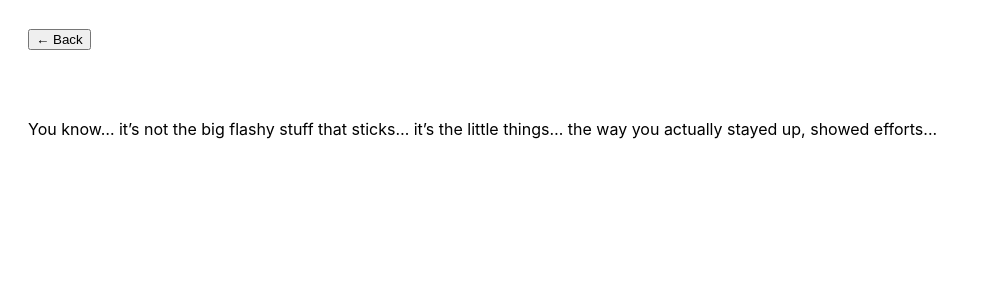
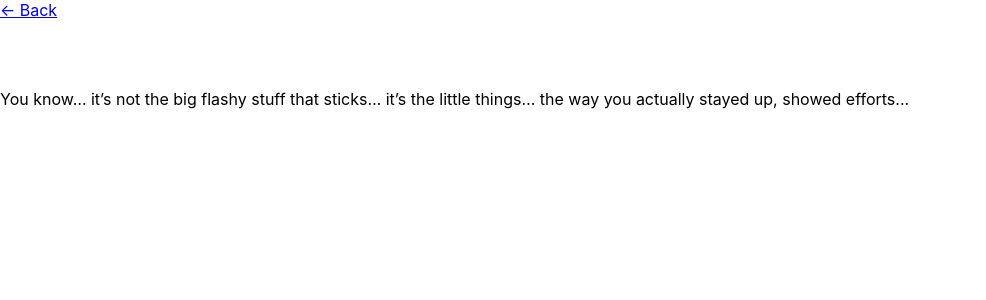
Before and after one commit to yxbudgqjdqdxq/idk, a Next.js app: page /paragraphs/0 in a window 1280 px wide. Shown: the top 300 px of the page, without its empty margins (0-986 px from the left). Built offline with nearby package versions, Linux system fonts and the light colour scheme.

Commit message:
Update [id].js

```diff
--- a/pages/paragraphs/[id].js
+++ b/pages/paragraphs/[id].js
@@ -1,22 +1,22 @@
 // pages/paragraphs/[id].js
 import { useRouter } from 'next/router'
+import Link from 'next/link'
 import paragraphs from '../../public/data/paragraphs.json'
-import Link from 'next/link'
 
 export default function ParagraphPage() {
   const router = useRouter()
   const { id } = router.query
   const p = paragraphs[id]
 
-  if (!p) return <div className="page center"><p>Loading…</p></div>
+  if (!p) return <div className="main-container"><p>Loading…</p></div>
 
   return (
-    <main className="page center" style={{ padding: 28 }}>
+    <main className="paragraph-view">
       <div className="paragraph-card">
-        <Link href="/paragraphs"><button className="back small">← Back</button></Link>
+        <Link href="/paragraphs" legacyBehavior><a className="back small">← Back</a></Link>
         <h2 className="para-title">{p.title}</h2>
         <div className="para-body">
-          { (p.text || p.content).split('\n').map((line,i)=>(<p key={i}>{line}</p>)) }
+          {(p.text || p.content).split('\n').map((line, i) => <p key={i}>{line}</p>)}
         </div>
       </div>
     </main>
```
